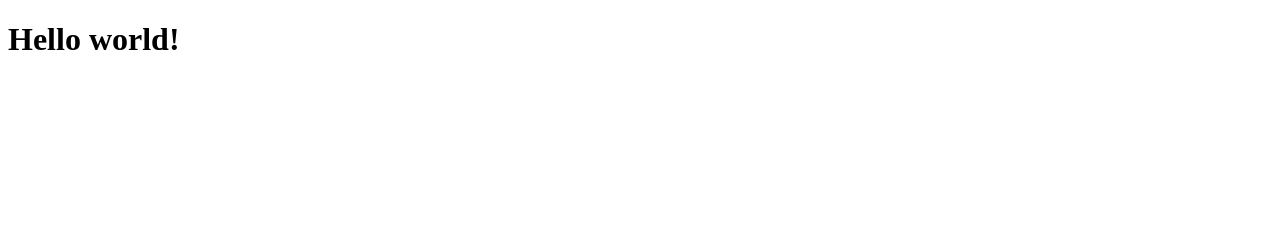
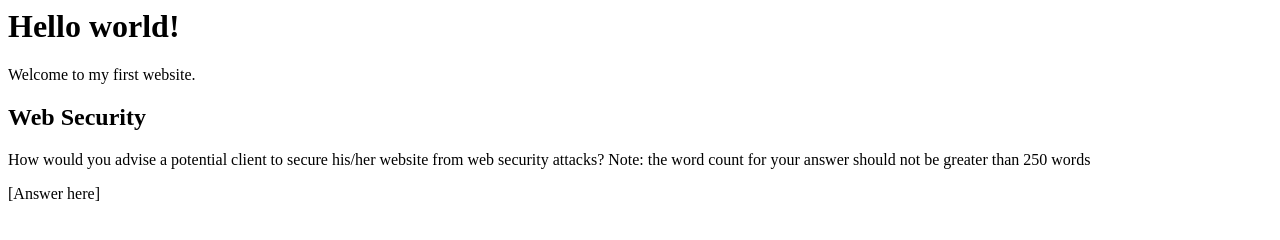
Before and after one commit to Noroff-FEU-Assignments/cross-course-project-caagedal, a plain HTML site: page index.html in a window 1280 px wide. Drawn offline with Linux system fonts and the light colour scheme.

Commit message:
Updated index.html

```diff
--- a/index.html
+++ b/index.html
@@ -1,12 +1,12 @@
-<!DOCTYPE html>
-<html lang="en">
-<head>
-    <meta charset="UTF-8">
-    <meta http-equiv="X-UA-Compatible" content="IE=edge">
-    <meta name="viewport" content="width=device-width, initial-scale=1.0">
-    <title>Document</title>
-</head>
-<body>
+<html>
+  <head>
+    <title>My first website</title>
+  </head>
+  <body>
     <h1>Hello world!</h1>
-</body>
+    <p>Welcome to my first website.</p>
+    <h2>Web Security</h2>
+    <p id="web-security-question">How would you advise a potential client to secure his/her website from web security attacks? Note: the word count for your answer should not be greater than 250 words</p>
+    <p id="web-security-answer">[Answer here]</p>
+  </body>
 </html>
```
